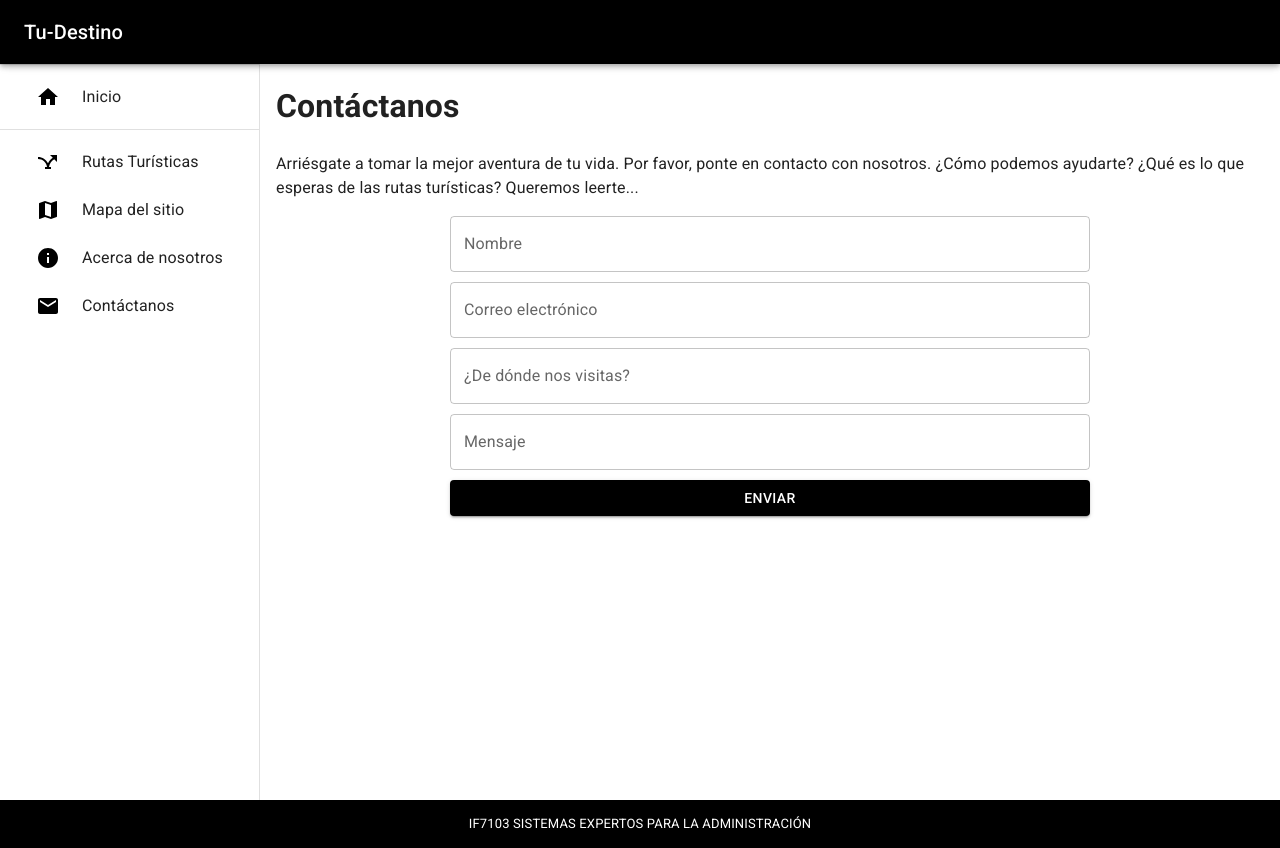
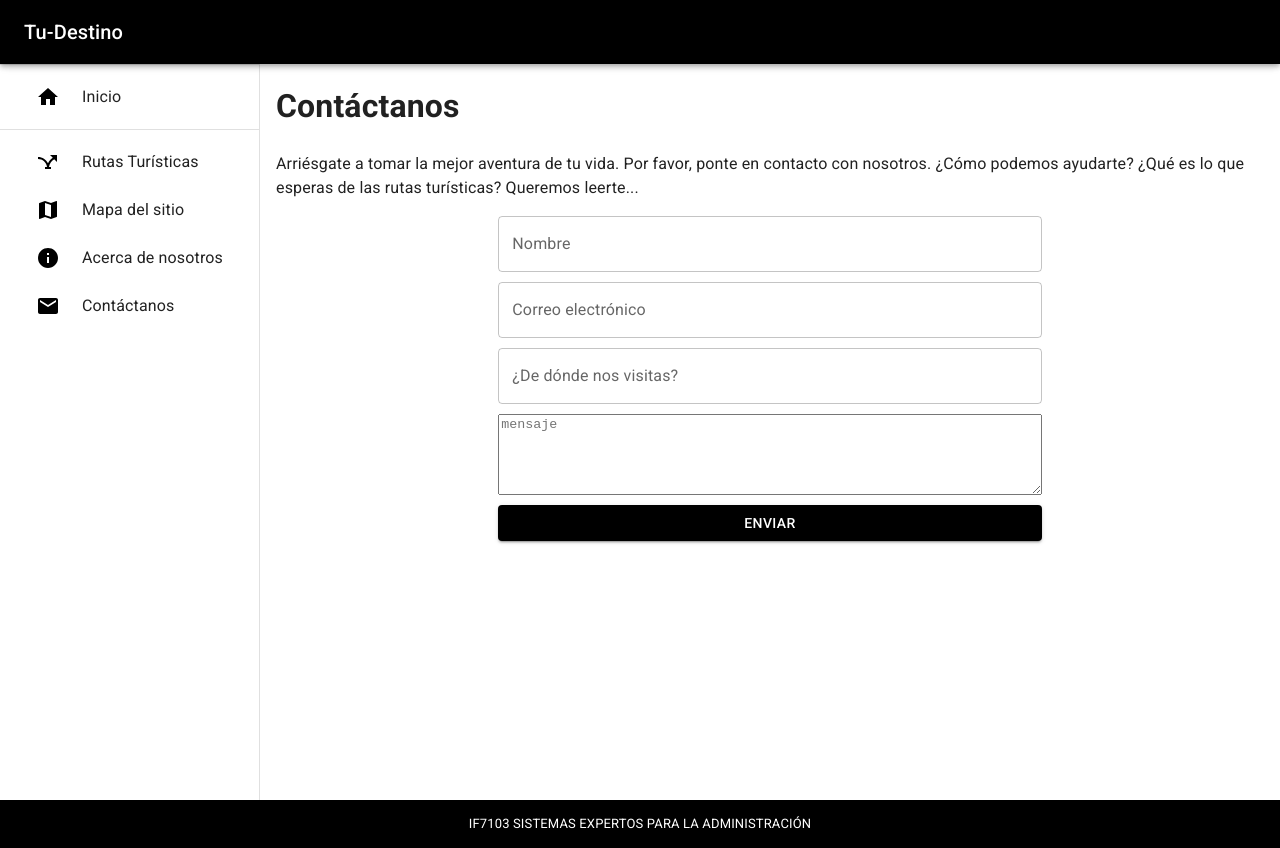
Before and after one commit to spiedra/spiedra-tourist-routes-website, a React (Create React App) app: page /contact-us in a window 1280 px wide. Built offline with nearby package versions, Linux system fonts and the light colour scheme.

Commit message:
feat: update contact us page

```diff
--- a/src/pages/ContactUs/index.js
+++ b/src/pages/ContactUs/index.js
@@ -1,6 +1,6 @@
 import React from 'react'
 import { Box } from '@mui/system'
-import { TextField, Button } from '@mui/material'
+import { TextField, Button, TextareaAutosize } from '@mui/material'
 
 const ContactUs = () => {
   return (
@@ -18,16 +18,17 @@ const ContactUs = () => {
               Arriésgate a tomar la mejor aventura de tu vida. Por favor, ponte en contacto con nosotros. ¿Cómo podemos ayudarte?
               ¿Qué es lo que esperas de las rutas turísticas? Queremos leerte...
             </p>
-            <Box sx={{ display: 'flex', flexDirection: 'column', maxWidth: '50vw', margin: 'auto' }}>
+            <Box sx={{ display: 'flex', flexDirection: 'column', maxWidth: { xs: '100%', md: '55%' }, margin: 'auto' }}>
             <TextField sx={{ marginBottom: '10px' }}
              label={'Nombre'}/>
              <TextField sx={{ marginBottom: '10px' }}
              label={'Correo electrónico'}/>
              <TextField sx={{ marginBottom: '10px' }}
              label={'¿De dónde nos visitas?'}/>
-             <TextField sx={{ marginBottom: '10px' }}
-             label={'Mensaje'}/>
-             <Button
+             <TextareaAutosize sx={{ marginBottom: '10px' }}
+            placeholder="mensaje"
+            minRows={5}/>
+             <Button sx={{ marginTop: '10px' }}
              variant="contained"
              color="primary"
              >Enviar</Button>
```
